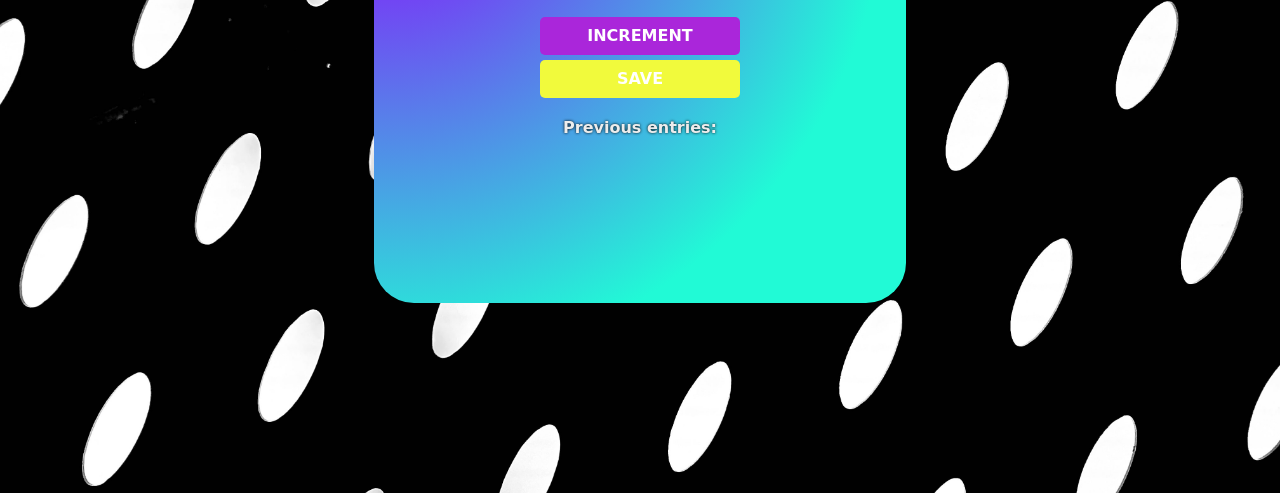
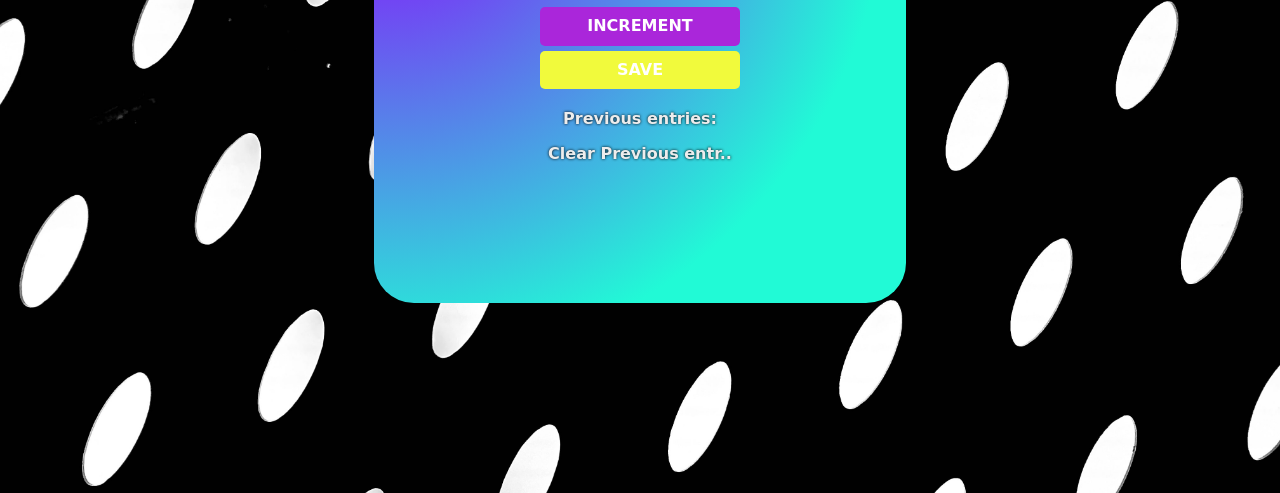
Before and after one commit to tinabals/passenger-counter-app, a plain HTML site: page index.html in a window 1280 px wide. Shown: the part 307-800 px from the top of the page. Drawn offline with nearby package versions, Linux system fonts and the light colour scheme; a web font is replaced by a local one.

Commit message:
Added a clear button to delete previous enteries

```diff
--- a/index.html
+++ b/index.html
@@ -12,6 +12,7 @@
         <button id="increment-btn" onclick="increment()">INCREMENT</button>
         <button id="save-btn" onclick="save()">SAVE</button>
         <p id="save-el">Previous entries: </p>
+        <div id="clear"> Clear Previous entr..</div>
      </div>
         <script src="index.js">
 
```
